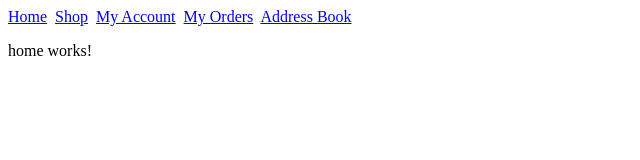
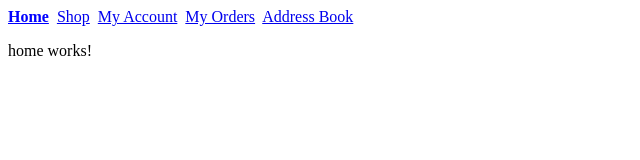
Before and after one commit to dlfedie/angular-inter-class, an Angular app in the folder large-app/: page / in a window 1280 px wide. Shown: the top 160 px of the page, without its empty margins (0-640 px from the left). Built offline with nearby package versions, Linux system fonts and the light colour scheme.

Commit message:
adds routerlinkactive and options to specify only exact route highlights

```diff
--- a/large-app/src/app/app.component.html
+++ b/large-app/src/app/app.component.html
@@ -1,7 +1,7 @@
-<a href [routerLink]="['/']">Home</a>&nbsp;
-<a href [routerLink]="['/catalog']">Shop</a>&nbsp;
-<a href [routerLink]="['/account']">My Account</a>&nbsp;
-<a href [routerLink]="['/account/orders']">My Orders</a>&nbsp;
-<a href [routerLink]="['/account/address']">Address Book</a>&nbsp;
+<a href [routerLink]="['/']" routerLinkActive="active" [routerLinkActiveOptions]="{exact: true}">Home</a>&nbsp;
+<a href [routerLink]="['/catalog']" routerLinkActive="active" [routerLinkActiveOptions]="{exact: true}">Shop</a>&nbsp;
+<a href [routerLink]="['/account']" routerLinkActive="active" [routerLinkActiveOptions]="{exact: true}">My Account</a>&nbsp;
+<a href [routerLink]="['/account/orders']" routerLinkActive="active" [routerLinkActiveOptions]="{exact: true}">My Orders</a>&nbsp;
+<a href [routerLink]="['/account/address']" routerLinkActive="active" [routerLinkActiveOptions]="{exact: true}">Address Book</a>&nbsp;
 
 <router-outlet></router-outlet>
--- a/large-app/src/styles.css
+++ b/large-app/src/styles.css
@@ -1 +1,5 @@
 /* You can add global styles to this file, and also import other style files */
+.active {
+    color: blue;
+    font-weight: bold;
+}
```
